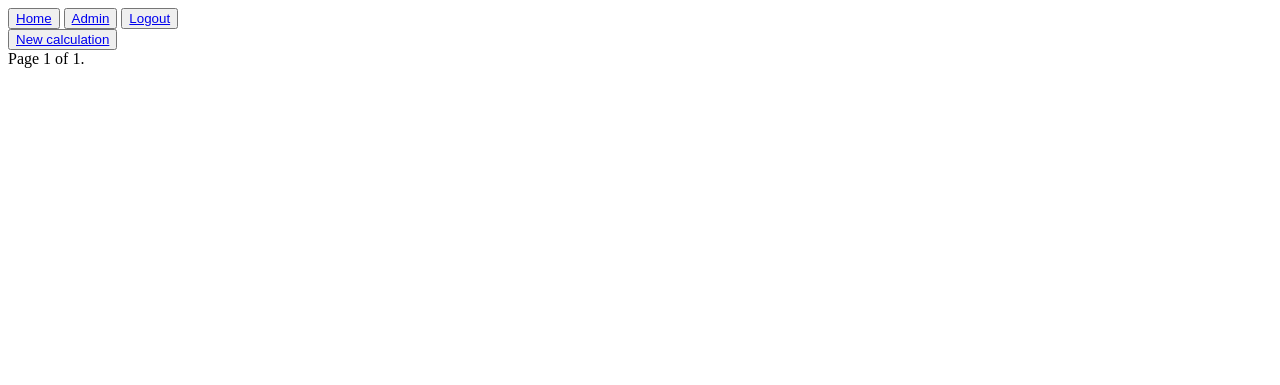
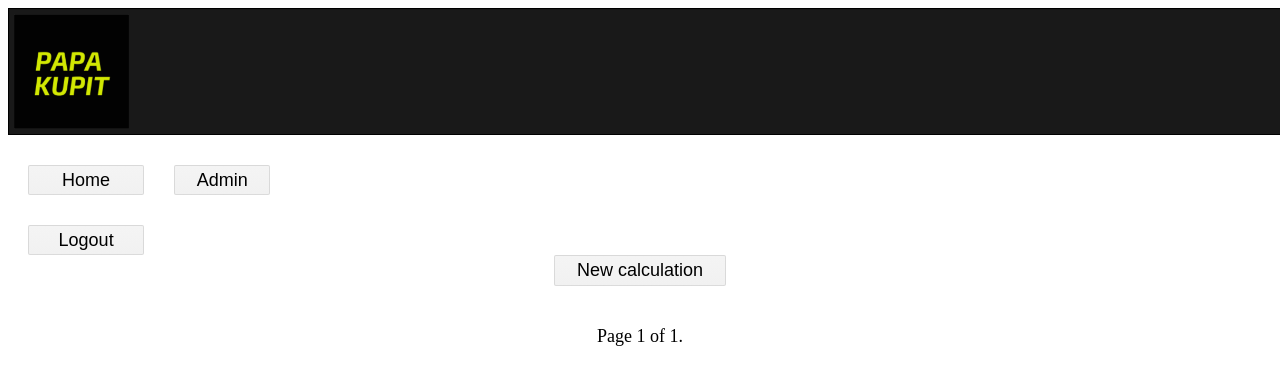
Before and after one commit to alexboluch/calculation-car-service, a Django app: page /main/ in a window 1280 px wide. Shown: the top 385 px of the page. Run offline with Django 3.2, Linux system fonts and the light colour scheme; the visitor is signed in with stand-in values (Sample User, id 1); data comes from the database, SQL or seed files in the repository; data that the repository does not hold is empty.

Commit message:
Add more html, static files and test logic. Change form-model in update-view.

```diff
--- a/api_proj/web/forms.py
+++ b/api_proj/web/forms.py
@@ -39,3 +39,9 @@ class CalculationForm(ModelForm):
         fields = '__all__'
         read_only_fields = ['id', 'create_date',]
         exclude = ['owner',]
+
+
+class CalculationDeleteForm(forms.ModelForm):
+    class Meta:
+        model = Calculation
+        fields = []
--- /dev/null
+++ b/api_proj/web/static/styles.css
@@ -0,0 +1,132 @@
+body {
+    font-size: large;
+}
+
+a {
+    color: #000000;
+}
+
+a:hover {
+    opacity: .7;
+}
+
+a:visited {
+    color: #000000;
+}
+
+.start-bar {
+    background-color: rgb(0 0 0 / 90%);
+    width: 100%;
+    height: 115px;
+    margin-bottom: 20px;
+    display: inline-grid;
+    grid-template-columns: 1fr 1fr 1fr;
+    align-items: center;
+    gap: 200px;
+    padding: 5px;
+    border: 1px solid rgb(0 0 0);
+}
+
+.start-bar img {
+    width: 115px;
+    height: 115px;
+    opacity: .9;
+}
+
+.bar {
+    margin-left: 20px;
+    margin-right: 20px;
+    display: inline-grid;
+    grid-template-columns: 1fr 1fr;
+    align-items: center;
+    gap: 20px;
+}
+
+.admin_bar {
+    margin: 10px;
+}
+
+.main {
+    display: grid;
+    grid-template-columns: 1fr 1fr 1fr;
+    gap: 20px;
+    grid-auto-rows: auto;
+    column-gap: 20px;
+    row-gap: 20px;
+}
+
+.panel {
+    text-align: center;
+    margin-bottom: 20px;
+}
+
+.pagination {
+    text-align: center;
+    margin: 20px;
+}
+
+.content {
+    display: grid;
+    align-items: center;
+    justify-content: center;
+}
+
+.submit {
+    text-align: center;
+    margin: 10px;
+}
+
+.submit input {
+    width: 90px;
+    height: 30px;
+}
+
+.reg {
+    text-align: center;
+}
+
+button {
+    font-size: large;
+    display: inline-block;
+    font-family: arial, sans-serif;
+    color: rgb(68, 68, 68);
+    text-decoration: none;
+    user-select: none;
+    padding: .2em 1.2em;
+    outline: none;
+    border: 1px solid rgba(0, 0, 0, .1);
+    border-radius: 2px;
+    background: rgb(245, 245, 245) linear-gradient(#f4f4f4, #f1f1f1);
+    transition: all .218s ease 0s;
+}
+
+button:hover {
+    color: rgb(24, 24, 24);
+    border: 1px solid rgb(198, 198, 198);
+    background: #f7f7f7 linear-gradient(#f7f7f7, #f1f1f1);
+    box-shadow: 0 1px 2px rgba(0, 0, 0, .1);
+}
+
+button:active {
+    color: rgb(51, 51, 51);
+    border: 1px solid rgb(204, 204, 204);
+    background: rgb(238, 238, 238) linear-gradient(rgb(238, 238, 238), rgb(224, 224, 224));
+    box-shadow: 0 1px 2px rgba(0, 0, 0, .1) inset;
+}
+
+button a {
+    text-decoration: none;
+}
+
+.message {
+    text-align: center;
+}
+
+.submit input {
+    font-size: large;
+}
+
+.calc {
+    padding: 10%;
+    border: 2px solid rgb(113 113 113);
+}
--- a/api_proj/web/templates/base.html
+++ b/api_proj/web/templates/base.html
@@ -3,11 +3,16 @@
 
 <head>
     <meta charset="utf-8">
-    <title>Start page</title>
+    <title>Base page</title>
+    {% load static %}
+    <link rel="stylesheet" href="{% static 'styles.css' %}" width="100%">
 </head>
 
 <body>
     <div class=header>
+        <div class="start-bar">
+            <img src="{% static 'logo.png' %}" alt="Image">
+        </div>
         <div class=bar>
             <button class="start_bar">
                 <a href="/main/" title="Start">Home</a>
--- /dev/null
+++ b/api_proj/web/templates/confirm_delete.html
@@ -0,0 +1,6 @@
+{% extends "base.html" %} {% block content %}
+<form action="" method="post">{% csrf_token %}
+    <p>Are you sure you want to delete "{{ object }}"?</p>
+    <input type="submit" value="Confirm" />
+</form>
+{% endblock %}
--- a/api_proj/web/templates/main.html
+++ b/api_proj/web/templates/main.html
@@ -1,8 +1,10 @@
 {% extends "base.html" %} {% block content %}
-<div class="wrapper">
+<div class="main">
     {% for calc in calc_list %}
     <div class="calc">
-        <button class="edit"><a href={{calc.get_absolute_url}} title="Edit calc">Edit calc</a></button>
+        <div class="edit">
+            <a href={{calc.get_absolute_url}} title="Edit">{{calc.get_full_name}}</a>
+        </div>
         <div class="comment">Description - {{calc.comment}}</div>
         <div class="title">Car - {{calc.title}}</div>
         <div class="auction">Auction - {{calc.auction}}</div>
@@ -18,7 +20,10 @@
         <div class="company_services_price">Company services price - ${{calc.company_services_price}}</div>
         <div class="registration_price">Registration price - ${{calc.registration_price}}</div>
         <div class=end_price>Final price - ${{calc.end_price}}</div>
-        <div class="create_date">Create date - {{calc.create_date}}</div>
+        <div class="create_date">Create date - {{calc.get_str_date}}</div>
+        <button class="edit">
+            <a href={{calc.get_delete_url}} title="Delete">Delete</a>
+        </button>
     </div>
     {%endfor%}
 </div>
--- a/api_proj/web/templates/pagination.html
+++ b/api_proj/web/templates/pagination.html
@@ -1,11 +1,15 @@
 <div class="pagination">
     <span class="step-links">
      {% if page.has_previous %}
+     <button class="left">
          <a href="?page={{ page.previous_page_number }}">Previous</a>
+        </button>
      {% endif %}
        <span class="current">
      Page {{ page.number }} of {{ page.paginator.num_pages }}.
        </span> {% if page.has_next %}
-    <a href="?page={{ page.next_page_number }}">Next</a> {% endif %}
+    <button class="right">
+    <a href="?page={{ page.next_page_number }}">Next</a>
+  </button> {% endif %}
     </span>
 </div>
--- a/api_proj/web/urls.py
+++ b/api_proj/web/urls.py
@@ -1,4 +1,4 @@
-from .views import create_calculation, main_view, calc_update, registration
+from .views import create_calculation, main_view, calc_update, registration, calc_delete
 from django.urls import path
 from django.urls import include
 from django.views.generic import RedirectView
@@ -7,10 +7,11 @@ from django.conf.urls import url
 
 urlpatterns = [
     path('accounts/', include('django.contrib.auth.urls')),
-    path('main/', main_view),
+    path('main/', main_view, name='main'),
     path('add_calc/', create_calculation),
     # path('calc_detail/<uuid:pk>/', calc_update, name='calc_detail'),
     path('calc_detail/<uuid:pk>/', calc_update, name='calc_detail'),
+    path('calc_detail/<uuid:pk>/delete/', calc_delete, name='calc_delete'),
     path('reg/', registration),
     path('', RedirectView.as_view(url='/main/', permanent=True)),
 ]
--- a/api_proj/web/views.py
+++ b/api_proj/web/views.py
@@ -2,7 +2,7 @@ from django.shortcuts import render
 from api.models import Calculation
 from django.contrib.auth.models import User
 from .logics import create_logic, create_loan_year
-from .forms import CalculationCreateForm, RegistrForm, CalculationForm
+from .forms import CalculationCreateForm, RegistrForm, CalculationForm, CalculationDeleteForm
 from django.contrib.auth.mixins import LoginRequiredMixin
 from django.contrib.auth.decorators import login_required
 from django.http import HttpResponse, HttpResponseRedirect
@@ -60,7 +60,7 @@ def main_view(request):
         calculation_list = Calculation.objects.all()
     else:
         calculation_list = Calculation.objects.filter(owner=user)
-    paginator = Paginator(calculation_list, 5)
+    paginator = Paginator(calculation_list, 9)
     page = request.GET.get('page')
     try:
         posts = paginator.page(page)
@@ -83,7 +83,7 @@ def calc_update(request, pk):
     data = {}
     calc = get_object_or_404(Calculation, pk=pk)
     if request.POST:
-        form = CalculationForm(request.POST)
+        form = CalculationCreateForm(request.POST)
         if form.is_valid():
             commission_price, swift_price, registration_price, delivery_land_price, delivery_all_price, customs_clearance_price, end_price = create_logic(form)
             calc.commission_price = commission_price
@@ -97,10 +97,24 @@ def calc_update(request, pk):
             calc.company_services_price = form.cleaned_data["company_services_price"]
             calc.broker_forwarding_price = form.cleaned_data["broker_forwarding_price"]
             calc.certification_price = form.cleaned_data["certification_price"]
+            calc.title = form.cleaned_data["title"]
             calc.save()
             return HttpResponseRedirect("/main")
     else:
-        form = CalculationForm(instance=calc)
+        form = CalculationCreateForm(instance=calc)
         data['form'] = form
 
     return render(request, 'calc/add_calc.html', data)
+
+
+def calc_delete(request, pk):
+    to_delete = get_object_or_404(Calculation, id=pk)
+    if request.POST:
+        form = CalculationDeleteForm(request.POST, instance=to_delete)
+        if form.is_valid(): # checks CSRF
+            to_delete.delete()
+            return HttpResponseRedirect("/main/")
+    else:
+        form = CalculationDeleteForm(instance=to_delete)
+    context = {'form': form}
+    return render(request, 'confirm_delete.html', context)
```
Also changed, not shown: api_proj/api/models.py (+9 -3 lines), api_proj/web/logics.py (+6 -2 lines), api_proj/web/templates/calc/add_calc.html (+5 -11 lines), api_proj/web/templates/registration/logged_out.html (+6 -7 lines), api_proj/web/templates/registration/login.html (+17 -18 lines), api_proj/web/static/logo.png (added), api_proj/web/static/papa.png (added).
